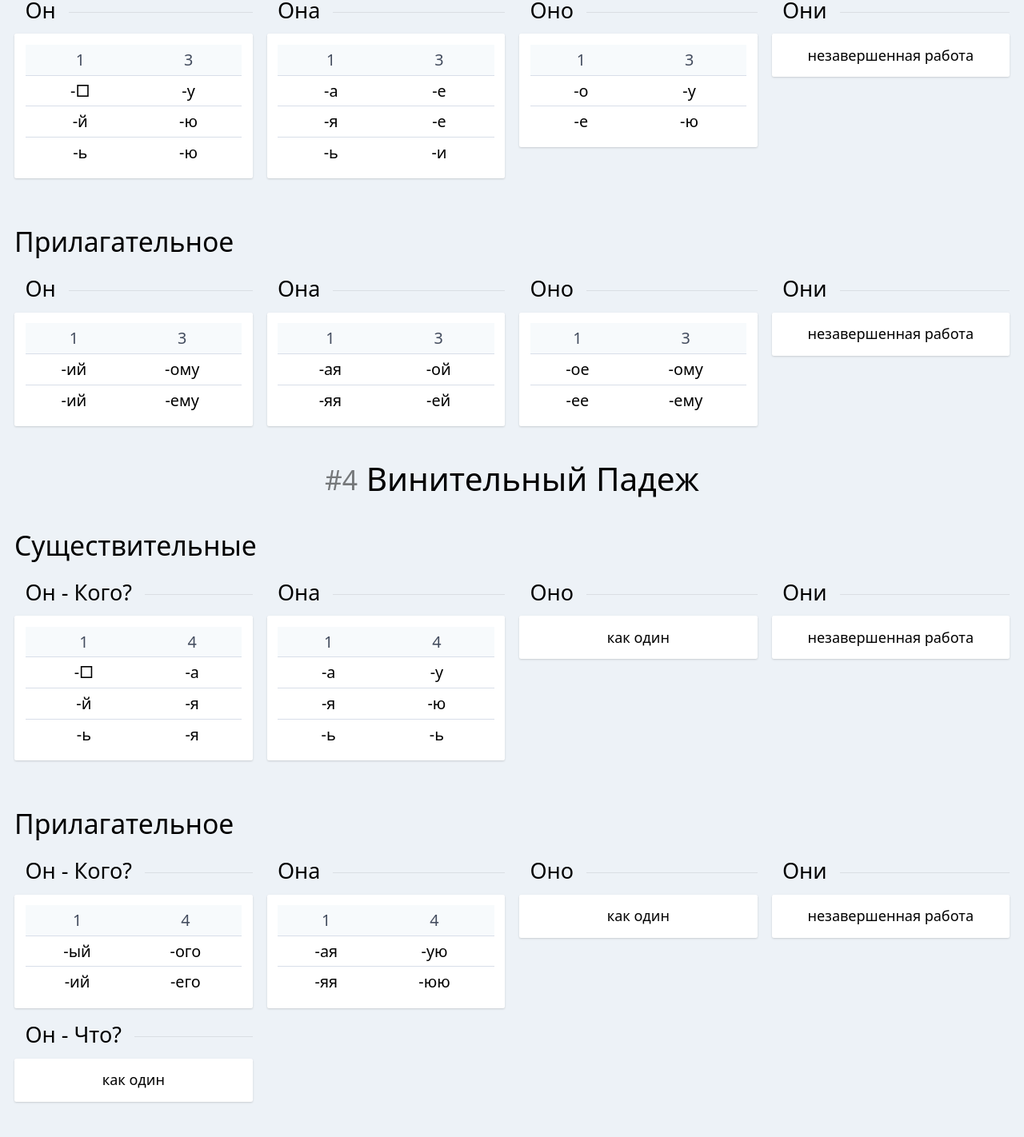
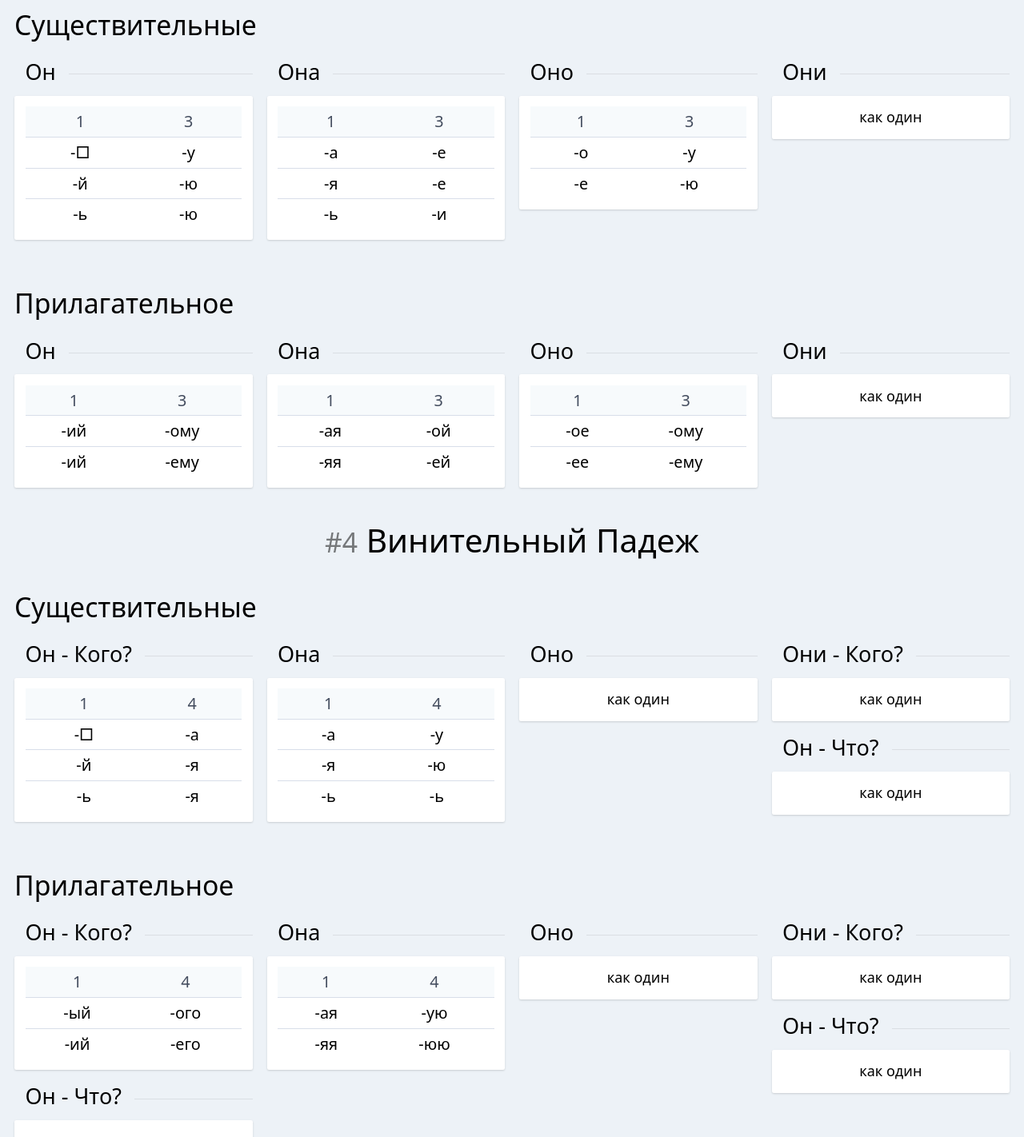
Before and after one commit to albizures/ruian, a Next.js app: page / in a window 1280 px wide. Shown: the part 1160-2582 px from the top of the page at 80% size. Built offline with nearby package versions, Linux system fonts and the light colour scheme.

Commit message:
feat(cases): complete genitive case

```diff
--- a/src/cases/genitive.ts
+++ b/src/cases/genitive.ts
@@ -27,21 +27,28 @@ const genitive: Case = {
 		[Masculine]: [
 			['1', '2'],
 			['-□', '-а'],
-			['-й', '-я'],
-			['-ь', '-я'],
+			['-й, -ь', '-я'],
 		],
 		[Feminine]: [
 			['1', '2'],
 			['-а', '-ы'],
 			['-я', '-и'],
-			['-га', '-ги'],
-			['-ка', '-ки'],
-			['-ха', '-хи'],
+			['-га, -ка, -ха', '-ги, -ки, -хи'],
 		],
 		[Neuter]: [
 			['1', '2'],
 			['-о', '-а'],
 			['-е', '-я'],
+		],
+		Plural: [
+			['1', '2'],
+			['-□', '-ов'],
+			['-й', '-ев'],
+			['-ь', '-ьей'],
+			['-ж, -ш, -ч, -щ', '+ей'],
+			['-е', '-ей'],
+			['-а, -о', '-□'],
+			['-ие, -ия', '-ий'],
 		],
 	},
 	adjectives: {
@@ -60,6 +67,11 @@ const genitive: Case = {
 			['-ое', '-ого'],
 			['-ее', '-его'],
 		],
+		Plural: [
+			['1', '2'],
+			['-ого, -ой', '-ых'],
+			['-его, -ей', '-их'],
+		],
 	},
 };
 
--- a/src/components/CaseTables.tsx
+++ b/src/components/CaseTables.tsx
@@ -10,7 +10,7 @@ interface PropTypes {
 	name: Cases;
 }
 
-const { Feminine, Neuter } = Genders;
+const { Feminine, Neuter, Masculine } = Genders;
 
 const emptyFallback = <p className="text-center">как один</p>;
 const workInProgressFallback = (
@@ -33,7 +33,7 @@ const CaseTables: React.FC<PropTypes> = ({ name }) => {
 							<Box title="он - кого?">
 								<Table
 									emptyFallback={emptyFallback}
-									rows={getAnimEndings(data.nouns)}
+									rows={getAnimEndings(data.nouns[Masculine])}
 								/>
 							</Box>
 						</>
@@ -41,7 +41,7 @@ const CaseTables: React.FC<PropTypes> = ({ name }) => {
 						<Box title="он">
 							<Table
 								emptyFallback={emptyFallback}
-								rows={getAnimEndings(data.nouns)}
+								rows={getAnimEndings(data.nouns[Masculine])}
 							/>
 						</Box>
 					)}
@@ -57,12 +57,29 @@ const CaseTables: React.FC<PropTypes> = ({ name }) => {
 					</Box>
 				</Column>
 				<Column className="row-span-1">
-					<Box className="text-center" title="они">
+					{name === Cases.Accusative ? (
+						<>
+							<Box title="они - кого?">
 								<Table
-							emptyFallback={workInProgressFallback}
-							rows={data.nouns.Plural}
+									emptyFallback={emptyFallback}
+									rows={getAnimEndings(data.nouns.Plural)}
 								/>
 							</Box>
+							<Box title="он - что?">
+								<Table
+									emptyFallback={emptyFallback}
+									rows={getInanimEndings(data.nouns.Plural)}
+								/>
+							</Box>
+						</>
+					) : (
+						<Box title="они">
+							<Table
+								emptyFallback={emptyFallback}
+								rows={getAnimEndings(data.nouns.Plural)}
+							/>
+						</Box>
+					)}
 				</Column>
 			</Row>
 			<Subtitle>прилагательное</Subtitle>
@@ -73,13 +90,13 @@ const CaseTables: React.FC<PropTypes> = ({ name }) => {
 							<Box title="он - кого?">
 								<Table
 									emptyFallback={emptyFallback}
-									rows={getAnimEndings(data.adjectives)}
+									rows={getAnimEndings(data.adjectives[Masculine])}
 								/>
 							</Box>
 							<Box title="он - что?">
 								<Table
 									emptyFallback={emptyFallback}
-									rows={getInanimEndings(data.adjectives)}
+									rows={getInanimEndings(data.adjectives[Masculine])}
 								/>
 							</Box>
 						</>
@@ -87,7 +104,7 @@ const CaseTables: React.FC<PropTypes> = ({ name }) => {
 						<Box title="он">
 							<Table
 								emptyFallback={emptyFallback}
-								rows={getAnimEndings(data.adjectives)}
+								rows={getAnimEndings(data.adjectives[Masculine])}
 							/>
 						</Box>
 					)}
@@ -109,12 +126,29 @@ const CaseTables: React.FC<PropTypes> = ({ name }) => {
 					</Box>
 				</Column>
 				<Column className="row-span-1">
-					<Box className="text-center" title="они">
+					{name === Cases.Accusative ? (
+						<>
+							<Box title="они - кого?">
 								<Table
-							emptyFallback={workInProgressFallback}
-							rows={data.adjectives.Plural}
+									emptyFallback={emptyFallback}
+									rows={getAnimEndings(data.adjectives.Plural)}
 								/>
 							</Box>
+							<Box title="он - что?">
+								<Table
+									emptyFallback={emptyFallback}
+									rows={getInanimEndings(data.adjectives.Plural)}
+								/>
+							</Box>
+						</>
+					) : (
+						<Box title="они">
+							<Table
+								emptyFallback={emptyFallback}
+								rows={getAnimEndings(data.adjectives.Plural)}
+							/>
+						</Box>
+					)}
 				</Column>
 			</Row>
 		</>
--- a/src/types.ts
+++ b/src/types.ts
@@ -4,7 +4,7 @@ export enum Genders {
 	Neuter = 'Neuter',
 }
 
-type CaseEndingRow = [string, string];
+export type CaseEndingRow = [string, string];
 
 export enum Pronouns {
 	Singular1st = 'я',
@@ -16,7 +16,7 @@ export enum Pronouns {
 	Plural3rd = 'они',
 }
 
-interface MutipleEndings {
+export interface MutipleEndings {
 	animate: CaseEndingRow[];
 	inanimate: CaseEndingRow[];
 }
@@ -25,7 +25,7 @@ export interface Endings {
 	[Genders.Masculine]: CaseEndingRow[] | MutipleEndings;
 	[Genders.Feminine]: CaseEndingRow[];
 	[Genders.Neuter]: CaseEndingRow[];
-	Plural?: CaseEndingRow[];
+	Plural?: CaseEndingRow[] | MutipleEndings;
 }
 
 export interface Case {
--- a/src/utils/index.ts
+++ b/src/utils/index.ts
@@ -1,5 +1,5 @@
 import { verbs } from '../verbs';
-import { Genders, Case, Endings } from '../types';
+import { Genders, Endings, MutipleEndings, CaseEndingRow } from '../types';
 
 const { Masculine } = Genders;
 
@@ -149,24 +149,28 @@ const suffleItems = <T>(items: T[]): T[] => {
 	return suffledItems;
 };
 
-const getAnimEndings = (endings: Endings) => {
-	const masculineEndings = endings[Masculine];
-
-	if (Array.isArray(masculineEndings)) {
-		return masculineEndings;
+const getAnimEndings = (endings: CaseEndingRow[] | MutipleEndings) => {
+	if (!endings) {
+		return [];
 	}
 
-	return masculineEndings.animate;
+	if (Array.isArray(endings)) {
+		return endings;
+	}
+
+	return endings.animate;
 };
 
-const getInanimEndings = (endings: Endings) => {
-	const masculineEndings = endings[Masculine];
-
-	if (Array.isArray(masculineEndings)) {
-		return masculineEndings;
+const getInanimEndings = (endings: CaseEndingRow[] | MutipleEndings) => {
+	if (!endings) {
+		return [];
 	}
 
-	return masculineEndings.inanimate;
+	if (Array.isArray(endings)) {
+		return endings;
+	}
+
+	return endings.inanimate;
 };
 
 export {
```
Lines whose indentation alone changed are shown as unchanged.
